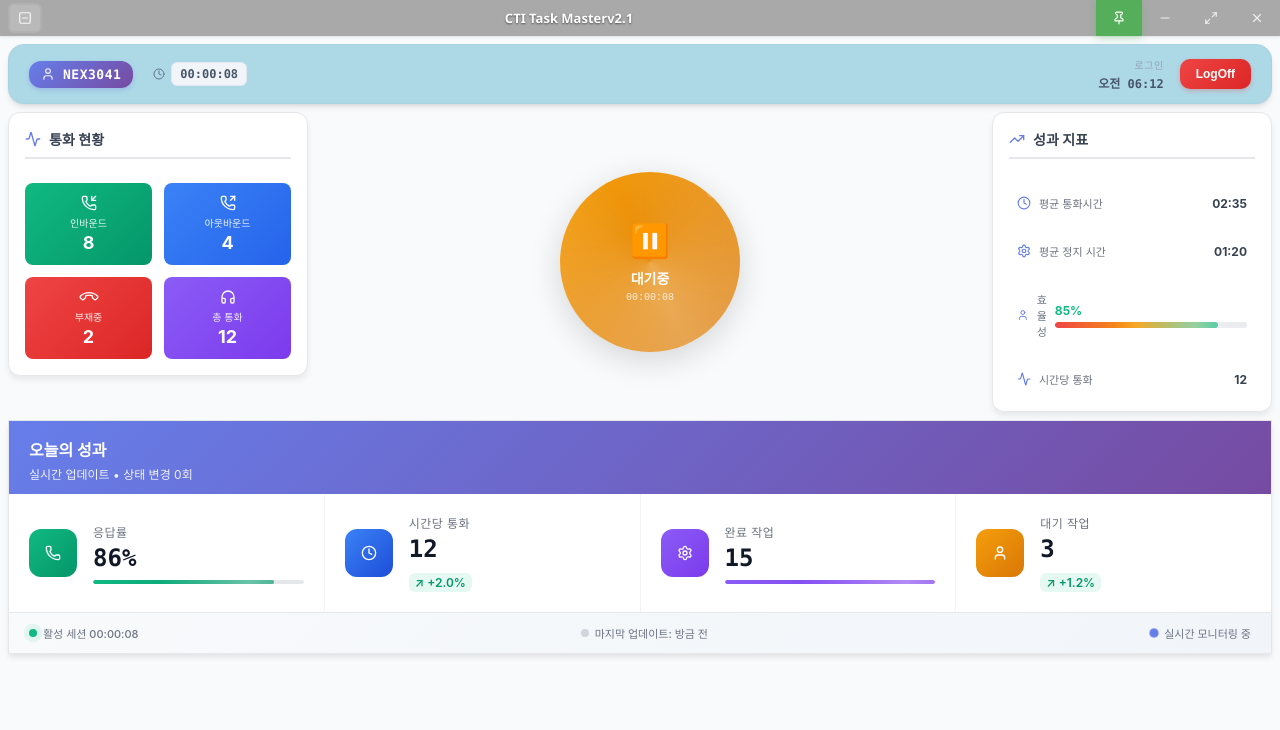
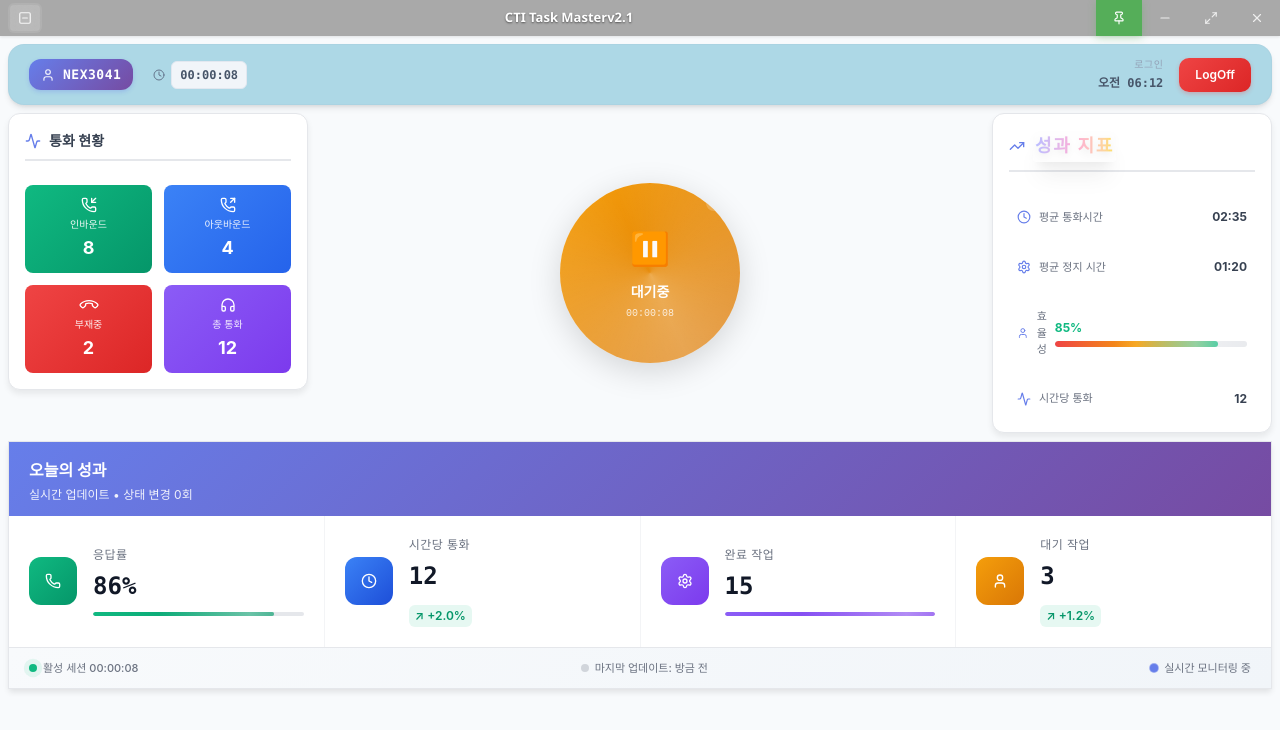
Before and after one commit to nexus-aicc-lab/tauri-cti-task-manager, a React (Vite) app: page / in a window 1280 px wide. Both pictures are taken after a click on the button 25 px from the left and 18 px from the top of the page. Shown: the top 730 px of the page. Built offline with nearby package versions, Linux system fonts and the light colour scheme.

Commit message:
udpate for taiwlind css

```diff
--- a/package.json
+++ b/package.json
@@ -11,11 +11,13 @@
     "start": "tauri dev"
   },
   "dependencies": {
+    "@tailwindcss/vite": "^4.1.10",
     "@tauri-apps/api": "^2",
     "@tauri-apps/plugin-opener": "^2",
     "lucide-react": "^0.515.0",
     "react": "^18.3.1",
-    "react-dom": "^18.3.1"
+    "react-dom": "^18.3.1",
+    "tailwindcss": "^4.1.10"
   },
   "devDependencies": {
     "@tauri-apps/cli": "^2",
--- a/src/App.css
+++ b/src/App.css
@@ -1,4 +1,5 @@
 /* src/App.css */
+@import "tailwindcss";
 
 .app-container {
   /* height: 100vh; */
--- a/src/App.tsx
+++ b/src/App.tsx
@@ -281,7 +281,25 @@ function App() {
               <div className="performance-panel">
                 <h4 className="panel-title">
                   <TrendingUp size={16} />
-                  성과 지표
+                  <span
+                    className="
+                      text-lg
+                      font-extrabold
+                      bg-gradient-to-r from-indigo-400 via-pink-400 to-yellow-400
+                      bg-clip-text
+                      text-transparent
+                      drop-shadow-lg
+                      tracking-widest
+                      animate-pulse
+                      px-3
+                      py-1
+                      rounded
+                      border-2 border-white/30
+                      shadow-xl
+                    "
+                  >
+                    성과 지표
+                  </span>
                 </h4>
                 <div className="perf-item">
                   <Clock size={14} />
--- a/vite.config.ts
+++ b/vite.config.ts
@@ -1,12 +1,17 @@
 import { defineConfig } from "vite";
 import react from "@vitejs/plugin-react";
+import tailwindcss from '@tailwindcss/vite'
+
 
 // @ts-expect-error process is a nodejs global
 const host = process.env.TAURI_DEV_HOST;
 
 // https://vitejs.dev/config/
 export default defineConfig(async () => ({
-  plugins: [react()],
+  plugins: [
+    react(),
+    tailwindcss(),
+  ],
 
   // Vite options tailored for Tauri development and only applied in `tauri dev` or `tauri build`
   //
@@ -19,10 +24,10 @@ export default defineConfig(async () => ({
     host: host || false,
     hmr: host
       ? {
-          protocol: "ws",
-          host,
-          port: 1421,
-        }
+        protocol: "ws",
+        host,
+        port: 1421,
+      }
       : undefined,
     watch: {
       // 3. tell vite to ignore watching `src-tauri`
```
Also changed, not shown: 1 other file (tests, documents, lock files or other folders).
